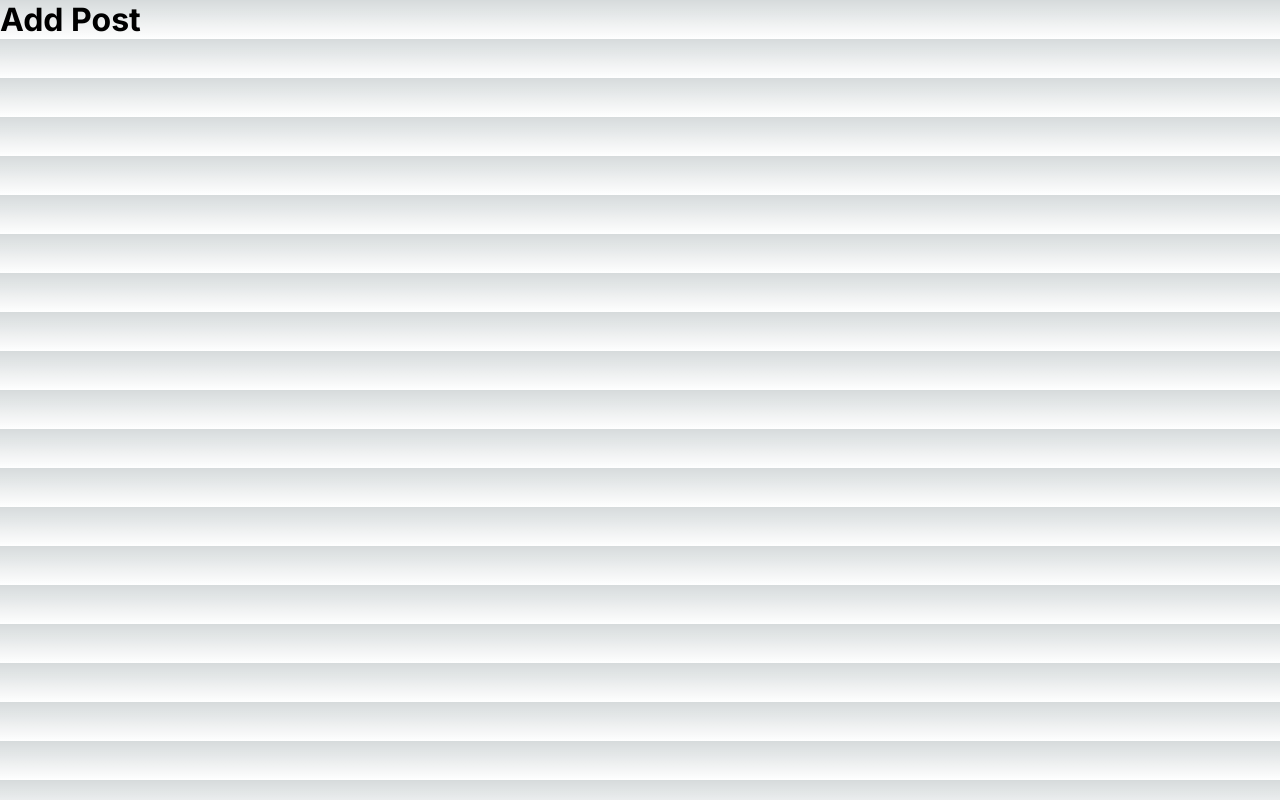
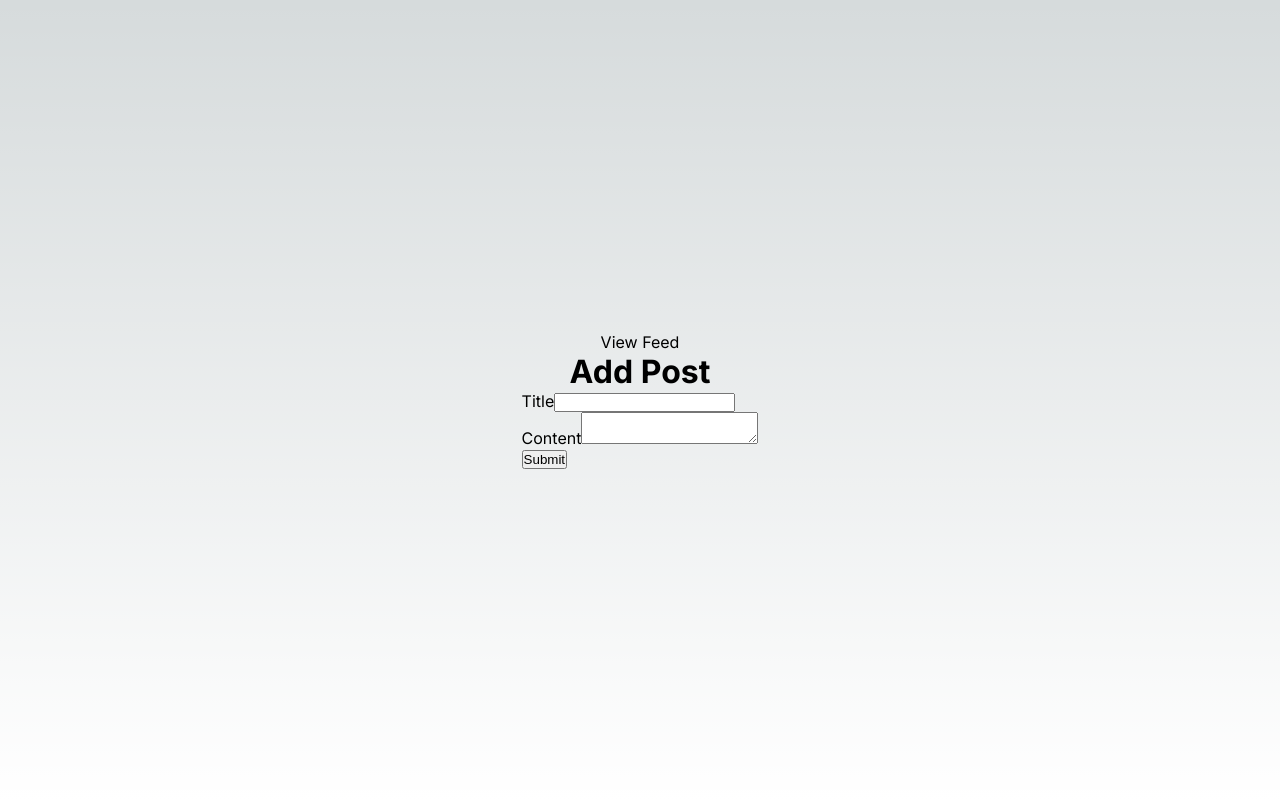
Before and after one commit to Rcf47/fullstack-intro, a Next.js app: page /add-post in a window 1280 px wide. Built offline with nearby package versions, Linux system fonts and the light colour scheme.

Commit message:
feat: add handle for add post

```diff
--- a/app/add-post/page.jsx
+++ b/app/add-post/page.jsx
@@ -1,9 +1,61 @@
 "use client";
+import styles from "@/app/page.module.css";
+import Link from "next/link";
+import { useState } from "react";
 
-export default function addPost() {
+export default function AddPost() {
+  const [title, setTitle] = useState("");
+  const [content, setContent] = useState("");
+
+  const handleTitleChange = (event) => {
+    setTitle(event.target.value);
+  };
+  const handleContentChange = (event) => {
+    setContent(event.target.value);
+  };
+
+  const handleSubmit = async (event) => {
+    event.preventDefault();
+    try {
+      fetch("api/add-post", {
+        method: "POST",
+        headers: {
+          "Content-Type": "application/json",
+        },
+        body: JSON.stringify({ title, content }),
+      });
+    } catch (error) {
+      console.error(error);
+    }
+    setTitle("");
+    setContent("");
+  };
   return (
-    <main>
+    <main className={styles.main}>
+      <Link href="/">View Feed</Link>
       <h1>Add Post</h1>
+      <form onSubmit={handleSubmit}>
+        <div>
+          <label htmlFor="title">Title</label>
+          <input
+            type="text"
+            id="title"
+            value={title}
+            onChange={handleTitleChange}
+            required
+          />
+        </div>
+        <div>
+          <label htmlFor="content">Content</label>
+          <textarea
+            id="content"
+            value={content}
+            onChange={handleContentChange}
+            required
+          />
+        </div>
+        <button type="submit">Submit</button>
+      </form>
     </main>
   );
 }
```
